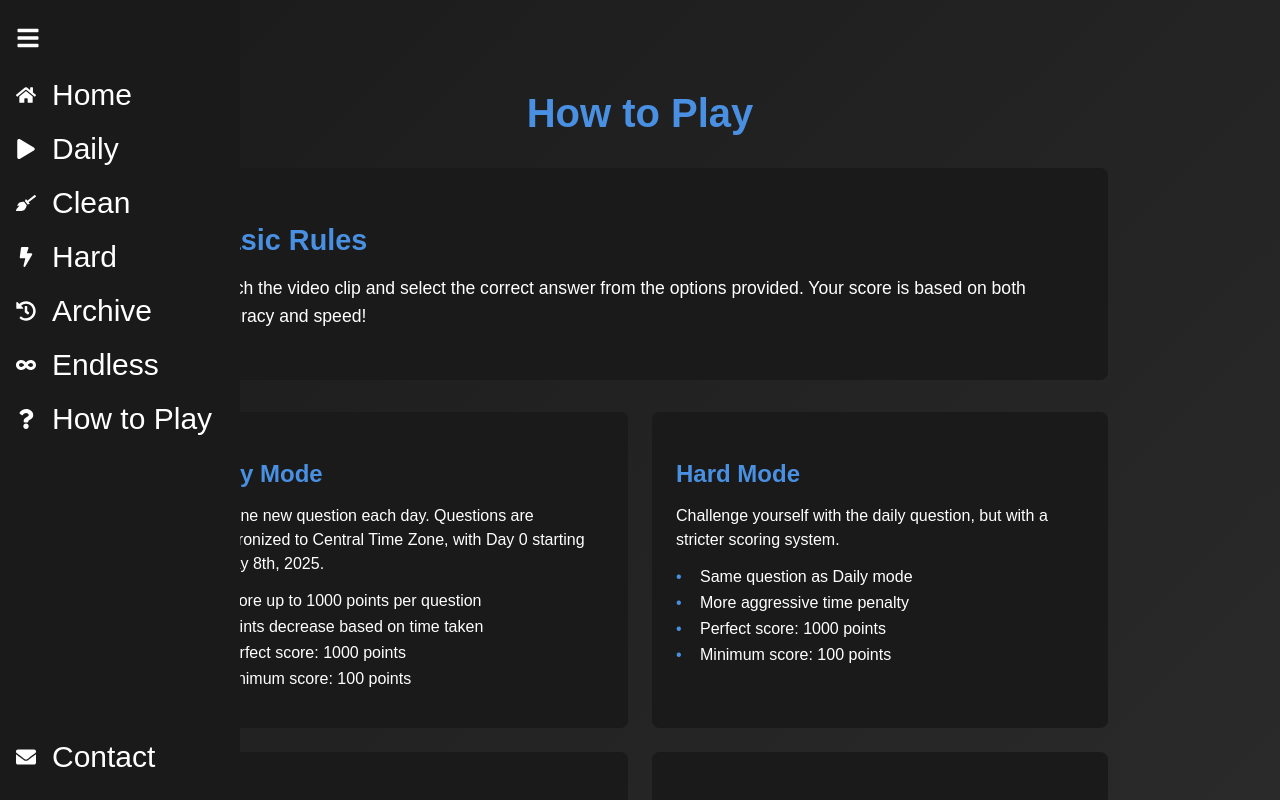
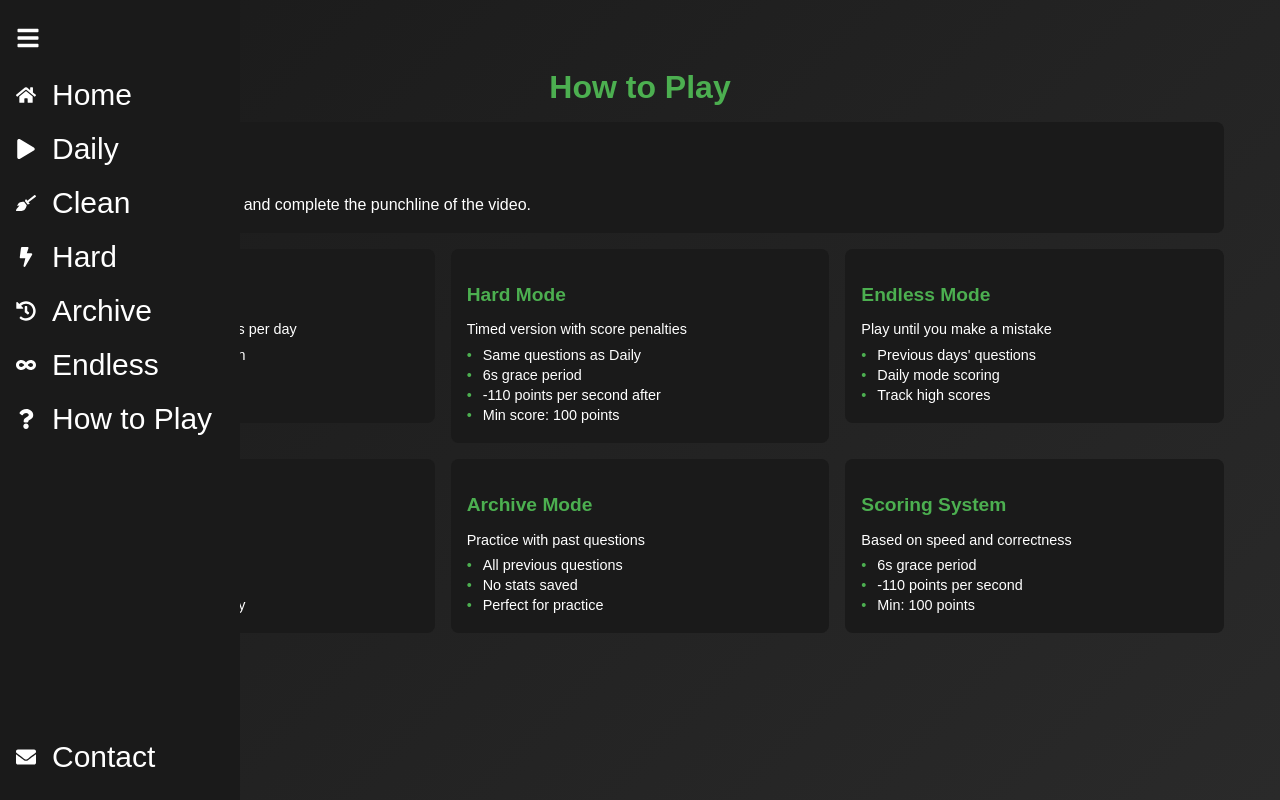
Before and after one commit to trey-dew/trivia-with-react, a React (Vite) app: page /howtoplay in a window 1280 px wide. Built offline with nearby package versions, Linux system fonts and the light colour scheme; no server answers.

Commit message:
OK OK OK i put out fires

```diff
--- a/src/atoms.ts
+++ b/src/atoms.ts
@@ -10,6 +10,7 @@ export const homePageVisibleAtom = atom(true);
 export const selectedArchiveDayAtom = atom<number | null>(null);
 export const userId = atom<string>('')
 export const hasSubmitted = atom<boolean>(false)
+export const resultsAtom = atom<QuizResult[]>([]);
 
 // Reset helper atom
 export const resetQuizAtom = atom(null, (get, set) => {
@@ -20,7 +21,8 @@ export const resetQuizAtom = atom(null, (get, set) => {
     set(homePageVisibleAtom, true);
     set(quizStartedAtom, false);
     set(selectedArchiveDayAtom, 0);
-    set(hasSubmitted, false)
+    set(hasSubmitted, false);
+    set(resultsAtom, []);
 });
 
 type QuizResult = {
@@ -28,5 +30,3 @@ type QuizResult = {
   wasCorrect: boolean;
   timeTaken?: number;
 };
-
-export const resultsAtom = atom<QuizResult[]>([]);
--- a/src/components/Archive.tsx
+++ b/src/components/Archive.tsx
@@ -39,7 +39,7 @@ function Archive() {
 
   const handleDayClick = (day: number) => {
     const clickedDate = new Date(currentYear, currentMonth, day);
-    const baseDate = new Date(2025, 3, 20); // April 20, 2025
+    const baseDate = new Date(2025, 4, 8); // April 20, 2025 ALSO CHANGE THIS IF WANT NEW START DATE
 
     const timeDiff = clickedDate.getTime() - baseDate.getTime();
     const dayOffset = Math.floor(timeDiff / (1000 * 60 * 60 * 24));
--- a/src/pages/HowToPlay.module.scss
+++ b/src/pages/HowToPlay.module.scss
@@ -1,75 +1,82 @@
 .howToPlayContainer {
-  max-width: 1000px;
+  max-width: 1200px;
   margin: 0 auto;
-  padding: 2rem;
+  padding: 1rem;
   color: #fff;
+  height: 100vh;
+  overflow: hidden;
 }
 
 .title {
-  font-size: 2.5rem;
+  font-size: 2rem;
   text-align: center;
-  margin-bottom: 2rem;
-  color: #4a90e2;
+  margin-bottom: 1rem;
+  color: #4CAF50;
 }
 
 .section {
   background-color: #1a1a1a;
-  padding: 2rem;
+  padding: 1rem;
   border-radius: 8px;
-  margin-bottom: 2rem;
+  margin-bottom: 1rem;
 
   h2 {
-    color: #4a90e2;
-    margin-bottom: 1rem;
-    font-size: 1.8rem;
+    color: #4CAF50;
+    margin-bottom: 0.5rem;
+    font-size: 1.5rem;
   }
 
   p {
-    font-size: 1.1rem;
-    line-height: 1.6;
+    font-size: 1rem;
+    line-height: 1.4;
+    margin: 0;
   }
 }
 
 .gameModes {
   display: grid;
-  grid-template-columns: repeat(auto-fit, minmax(300px, 1fr));
-  gap: 1.5rem;
-  margin-bottom: 2rem;
+  grid-template-columns: repeat(3, 1fr);
+  gap: 1rem;
+  margin-bottom: 1rem;
+  align-items: start;
 }
 
 .modeCard {
   background-color: #1a1a1a;
-  padding: 1.5rem;
+  padding: 1rem;
   border-radius: 8px;
   transition: transform 0.2s;
 
   &:hover {
-    transform: translateY(-5px);
+    transform: translateY(-3px);
   }
 
   h3 {
-    color: #4a90e2;
-    font-size: 1.5rem;
-    margin-bottom: 1rem;
+    color: #4CAF50;
+    font-size: 1.2rem;
+    margin-bottom: 0.5rem;
   }
 
   p {
-    margin-bottom: 1rem;
-    line-height: 1.5;
+    margin-bottom: 0.5rem;
+    line-height: 1.3;
+    font-size: 0.9rem;
   }
 
   ul {
     list-style-type: none;
     padding: 0;
+    margin: 0;
 
     li {
-      margin-bottom: 0.5rem;
-      padding-left: 1.5rem;
+      margin-bottom: 0.25rem;
+      padding-left: 1rem;
       position: relative;
+      font-size: 0.9rem;
 
       &:before {
         content: "•";
-        color: #4a90e2;
+        color: #4CAF50;
         position: absolute;
         left: 0;
       }
@@ -83,7 +90,7 @@
   border-radius: 8px;
 
   h2 {
-    color: #4a90e2;
+    color:  #4CAF50;
     margin-bottom: 1.5rem;
     font-size: 1.8rem;
   }
@@ -107,7 +114,7 @@
 
       &:before {
         content: "•";
-        color: #4a90e2;
+        color: #4CAF50;
         position: absolute;
         left: 0;
       }
@@ -131,21 +138,14 @@
   font-size: 0.9rem;
 }
 
+@media (max-width: 1024px) {
+  .gameModes {
+    grid-template-columns: repeat(2, 1fr);
+  }
+}
+
 @media (max-width: 768px) {
-  .howToPlayContainer {
-    padding: 1rem;
-  }
-
   .gameModes {
     grid-template-columns: 1fr;
   }
-
-  .title {
-    font-size: 2rem;
-  }
-
-  .section h2,
-  .scoringSection h2 {
-    font-size: 1.5rem;
-  }
 }
--- a/src/pages/HowToPlay.tsx
+++ b/src/pages/HowToPlay.tsx
@@ -6,79 +6,70 @@ function HowToPlay() {
             <h1 className={styles.title}>How to Play</h1>
 
             <div className={styles.section}>
-                <h2>Basic Rules</h2>
-                <p>Watch the video clip and select the correct answer from the options provided. Your score is based on both accuracy and speed!</p>
+                <h2>Basics</h2>
+                <p>Watch the Popular Vine and complete the punchline of the video. </p>
             </div>
 
             <div className={styles.gameModes}>
                 <div className={styles.modeCard}>
                     <h3>Daily Mode</h3>
-                    <p>Play one new question each day. Questions are synchronized to Central Time Zone, with Day 0 starting on May 8th, 2025.</p>
+                    <p>Basic quiz with 5 questions per day</p>
                     <ul>
-                        <li>Score up to 1000 points per question</li>
-                        <li>Points decrease based on time taken</li>
-                        <li>Perfect score: 1000 points</li>
-                        <li>Minimum score: 100 points</li>
+                        <li>1000 points per question</li>
+                        <li>Multiple choice</li>
+                        <li>One attempt per day</li>
                     </ul>
                 </div>
 
                 <div className={styles.modeCard}>
                     <h3>Hard Mode</h3>
-                    <p>Challenge yourself with the daily question, but with a stricter scoring system.</p>
+                    <p>Timed version with score penalties</p>
                     <ul>
-                        <li>Same question as Daily mode</li>
-                        <li>More aggressive time penalty</li>
-                        <li>Perfect score: 1000 points</li>
-                        <li>Minimum score: 100 points</li>
+                        <li>Same questions as Daily</li>
+                        <li>6s grace period</li>
+                        <li>-110 points per second after</li>
+                        <li>Min score: 100 points</li>
                     </ul>
                 </div>
 
                 <div className={styles.modeCard}>
                     <h3>Endless Mode</h3>
-                    <p>Keep playing until you get a question wrong. Questions are from all previous days.</p>
+                    <p>Play until you make a mistake</p>
                     <ul>
-                        <li>Play until you make a mistake</li>
-                        <li>Questions from past days only</li>
-                        <li>Same scoring system as Daily mode</li>
-                        <li>Try to beat your high score!</li>
+                        <li>Previous days' questions</li>
+                        <li>Daily mode scoring</li>
+                        <li>Track high scores</li>
                     </ul>
                 </div>
 
                 <div className={styles.modeCard}>
                     <h3>Clean Mode</h3>
-                    <p>Family-friendly version of the daily question, with content suitable for all ages.</p>
+                    <p>Family-friendly version</p>
                     <ul>
-                        <li>Same scoring as Daily mode</li>
-                        <li>Curated clean content</li>
-                        <li>Perfect for family play</li>
-                        <li>Available daily</li>
+                        <li>No foul language</li>
+                        <li>Daily mode scoring</li>
+                        <li>Available alongside daily</li>
                     </ul>
                 </div>
 
                 <div className={styles.modeCard}>
                     <h3>Archive Mode</h3>
-                    <p>Replay questions from any past day.</p>
+                    <p>Practice with past questions</p>
                     <ul>
-                        <li>Access to all previous questions</li>
-                        <li>Practice mode - no score tracking</li>
+                        <li>All previous questions</li>
+                        <li>No stats saved</li>
+                        <li>Perfect for practice</li>
                     </ul>
                 </div>
-            </div>
 
-            <div className={styles.scoringSection}>
-                <h2>Scoring System</h2>
-                <div className={styles.scoringDetails}>
-                    <p>Your score is calculated based on two factors:</p>
+                <div className={styles.modeCard}>
+                    <h3>Scoring System</h3>
+                    <p>Based on speed and correctness</p>
                     <ul>
-                        <li><strong>Correctness:</strong> You must select the correct answer to earn points</li>
-                        <li><strong>Speed:</strong> Points decrease based on how long you take to answer</li>
+                        <li>6s grace period</li>
+                        <li>-110 points per second</li>
+                        <li>Min: 100 points</li>
                     </ul>
-                    <p className={styles.scoringFormula}>
-                        Score = 1000 - (time taken - 6 seconds) × 110
-                    </p>
-                    <p className={styles.scoringNote}>
-                        Note: Minimum score is 100 points, and you have a 6-second grace period before time penalties begin.
-                    </p>
                 </div>
             </div>
         </div>
--- a/src/pages/Resultspage.tsx
+++ b/src/pages/Resultspage.tsx
@@ -1,6 +1,6 @@
 import { useAtom } from 'jotai';
 import { useNavigate } from 'react-router-dom';
-import { resultsAtom, gameModeAtom, correctAnswersAtom, currentQuestionIdxAtom, selectedArchiveDayAtom, userId, hasSubmitted } from '../atoms';
+import { resultsAtom, gameModeAtom, correctAnswersAtom, currentQuestionIdxAtom, selectedArchiveDayAtom, userId, hasSubmitted, resetQuizAtom } from '../atoms';
 import styles from './Resultspage.module.scss';
 import { useEffect, useState, useRef } from 'react';
 import { collection, query, where, getDocs, addDoc } from 'firebase/firestore';
@@ -19,6 +19,14 @@ function Resultspage() {
   const [averageCorrectAnswers, setAverageCorrectAnswers] = useState<number | null>(null);
   const [averagePercentage, setAveragePercentage] = useState<number | null>(null);
   const resultsSentRef = useRef(false);
+  const [, resetQuiz] = useAtom(resetQuizAtom);
+  const [, setResults] = useAtom(resultsAtom);
+
+  const handleReturnHome = () => {
+    setResults([]);
+    resetQuiz();
+    navigate('/');
+  };
 
   useEffect(() => {
     const fetchAverageStats = async () => {
@@ -209,7 +217,7 @@ function Resultspage() {
         ))}
       </div>
 
-      <button onClick={() => navigate('/')} className={styles.homeButton}>
+      <button onClick={handleReturnHome} className={styles.homeButton}>
         Return Home
       </button>
     </div>
```
Also changed, not shown: src/components/Results.tsx (+22 -2 lines), src/pages/Quizpage.tsx (+22 -7 lines).
